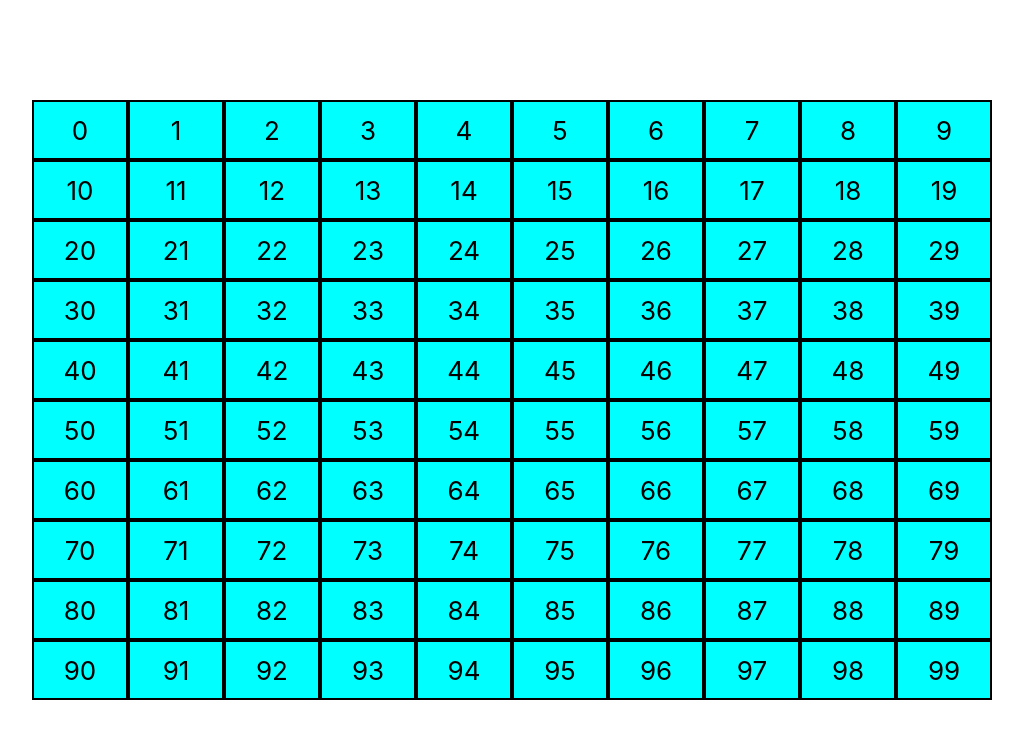
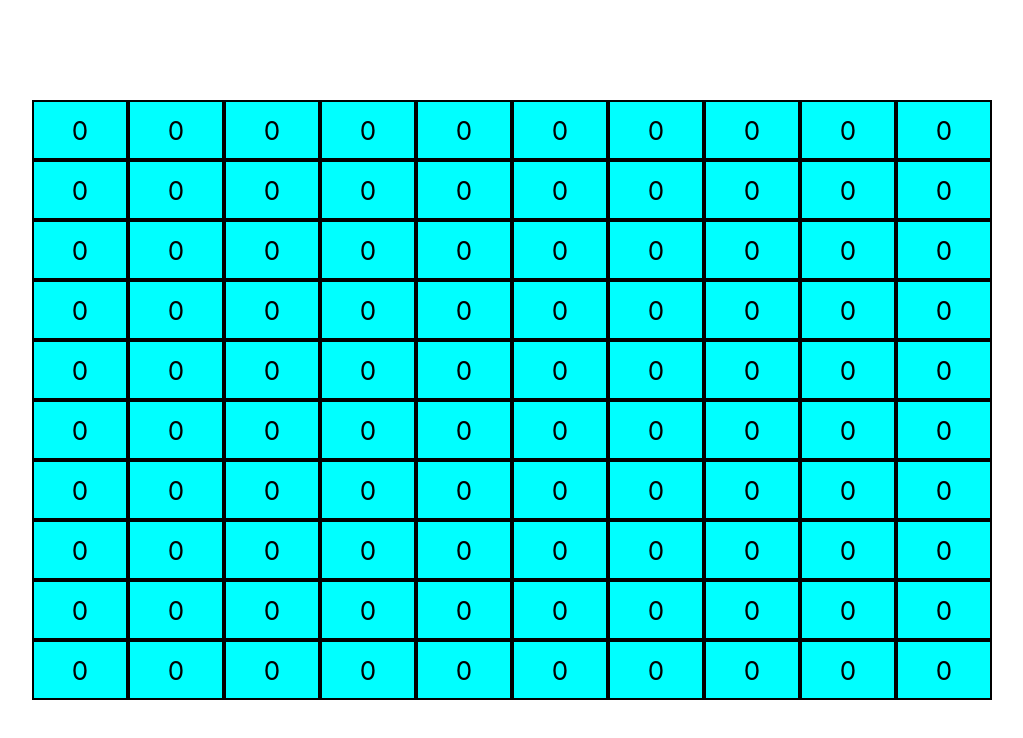
Before and after one commit to tilley-kyle/connect4, a React (Create React App) app: page / in a window 1280 px wide. Shown: the top 738 px of the page, without its empty margins (128-1151 px from the left). Built offline with nearby package versions, Linux system fonts and the light colour scheme.

Commit message:
got clicks associated to board placement

```diff
--- a/src/App.js
+++ b/src/App.js
@@ -50,7 +50,7 @@ class App extends React.Component {
   render() {
     return (
       <div className="App-header">
-        <div className="Board"><BoardMaker handleClick={this.handleClick} /></div>
+        <div className="Board"><BoardMaker handleClick={this.handleClick} piece={this.state.board}/></div>
       </div>
     )
   }
--- a/src/BoardMaker.jsx
+++ b/src/BoardMaker.jsx
@@ -13,7 +13,7 @@ const BoardMaker = (props) => {
       // let colCount = -1;
 
       return (
-      <Tile key={val} rowStart='0' colStart='0' place={val} handleClick={props.handleClick} />
+      <Tile key={val} rowStart='0' colStart='0' place={val} handleClick={props.handleClick} piece={props.piece}/>
       )
     })
   )
--- a/src/Tile.jsx
+++ b/src/Tile.jsx
@@ -6,17 +6,18 @@ const Tile = (props) => {
     "gridRowStart": `${props.rowStart}`,
     "gridColumnStart": `${props.colStart}`
   }
-  // let rowCoord, colCoord;
-  // if (props.place < 10) {
-  //   rowCoord = 0;
-  //   colCoord = props.place;
-  // } else if (props.place > 9) {
-  //   let string = props.place.toString();
-  //   rowCoord = Number.parseInt(string[0]);
-  //   colCoord = Number.parseInt(string[1]);
-  // }
+  let rowCoord, colCoord;
+  if (props.place < 10) {
+    rowCoord = 0;
+    colCoord = props.place;
+  } else if (props.place > 9) {
+    let string = props.place.toString();
+    rowCoord = Number.parseInt(string[0]);
+    colCoord = Number.parseInt(string[1]);
+  }
+  console.log(rowCoord, colCoord);
   return (
-    <div className="Tile" style={divStyle} onClick={() => props.handleClick(props.place)} >{props.place}</div>
+    <div className="Tile" style={divStyle} onClick={() => props.handleClick(props.place)} >{props.piece[rowCoord][colCoord]}</div>
   )
 }
 
```
